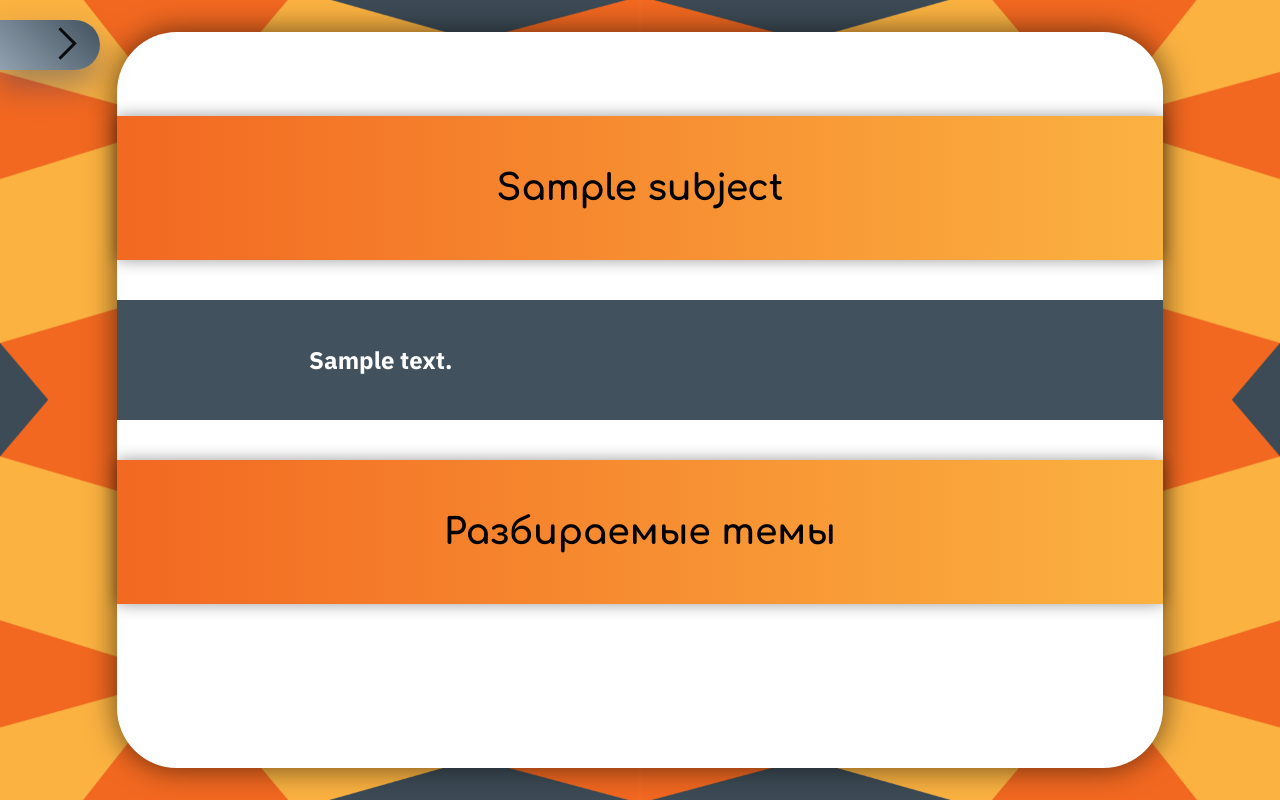
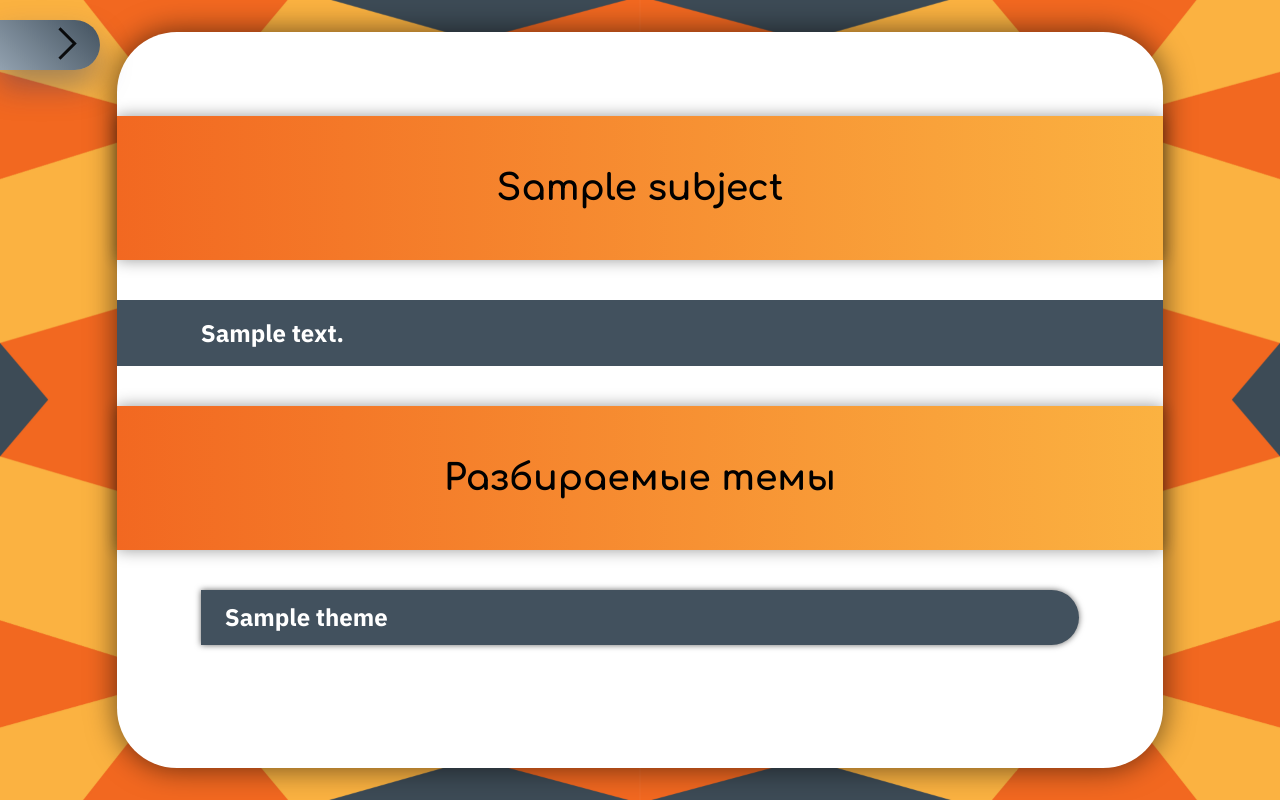
Before and after one commit to GudimArt/DiplomWeb, a Django app: template templates/subject_school_curriculum.html in a window 1280 px wide. Run offline with Django 3.2, Linux system fonts and the light colour scheme; the template is opened without the code that fills it: most values are stand-ins (such as "Sample title", 1, 10 or a date in 2020).

Commit message:
content themes subject

```diff
--- a/main/admin.py
+++ b/main/admin.py
@@ -4,3 +4,4 @@ from main.models import *
 
 admin.site.register(School_curriculum)
 admin.site.register(Subject_school_curriculum)
+admin.site.register(Theme_school_subjects)
--- a/main/views.py
+++ b/main/views.py
@@ -14,5 +14,6 @@ def school_curriculums(request):
     return render(request, 'school_curriculums.html', locals())
 
 def subject_school_curriculums(request, id_subject):
-    subject = get_subject_by_id(id_subject)
+    subject = get_subject_by_id(id_subject)[0]
+    themes = get_themes_by_subject(subject)
     return render(request, 'subject_school_curriculum.html', locals())
--- a/static/css/style.css
+++ b/static/css/style.css
@@ -775,9 +775,9 @@
     flex-direction: column;
     z-index: 1;
     width: 80%;
-    min-height: 100%;
+    min-height: 100vh;
     margin-left: 20%;
-    padding: calc(12% + 4em) 2em 6em 2em;
+    padding: calc(12% + 4em) 2em 6em 4em;
     box-shadow: 0 0 20px rgb(0 0 0 / 40%);
 
     background: linear-gradient(#f06928, #f7bb38);
@@ -826,6 +826,11 @@
     color: white;
     font-size: 20px;
 }
+.school-curriculum-main-block-content__aggregator{
+    display: flex;
+    width: 100%;
+    justify-content: space-between;
+}
 .school-curriculum-main-block-content-controller-types-school-class__item.active{
     background-color: #42515e;
 }
@@ -849,22 +854,28 @@
     width: 100%;
     height: 55px;
     margin-top: 10px;
-    margin-bottom: 10px;
+    margin-bottom: 0.4em;
+    padding-left: 1em;
 
     transition: all 1s;
 
     color: black;
-    border-radius: 20px;
+    border-bottom-right-radius: 30px;
+    border-top-right-radius: 30px;
     background-color: white;
 
     align-content: flex-start;
     align-items: center;
-    justify-content: center;
+    justify-content: flex-start;
+
+    box-shadow: 0 0 6px rgb(0 0 0 / 60%);
 }
 .school-curriculum-main-block-content-subsection-item__title:hover
 {
     color: white;
     background-color: #42515e;
+
+    box-shadow: 0 0 6px rgb(0 0 0 / 0%);
 }
 
 /* ---subjects-page-------------------------------------------------------------------------------------------*/
@@ -938,7 +949,7 @@
 
     width: 100%;
     margin: 20px 0 20px 0;
-    padding: 2em 8em 2em 8em;
+    padding: 2% 8% 2% 8%;
 
     background: rgba(66,81,94,1);
 
@@ -950,6 +961,89 @@
 {
     font-size: 24px;
     font-weight: bold;
-
+    text-align: justify;
     color: white;
 }
+
+.themes_subject{
+    display: flex;
+    flex-direction: column;
+    align-content: center;
+    justify-content: center;
+    align-items: center;
+    width: 100%;
+    margin-top: 20px;
+    margin-bottom: 20px;
+
+}
+.themes_subject__item{
+    display: flex;
+    flex-direction: column;
+    align-content: center;
+    justify-content: center;
+    align-items: center;
+    margin-bottom: 1em;
+    width: 100%;
+}
+.themes_subject_item__title{
+    font-size: 24px;
+    font-weight: bold;
+    display: flex;
+    flex-direction: row;
+    width: calc(100% - 16%);
+    height: 55px;
+    padding-left: 1em;
+    transition: all 1s;
+    color: white;
+    border-bottom-right-radius: 30px;
+    border-top-right-radius: 30px;
+    background-color: rgba(66,81,94,1);
+    align-content: flex-start;
+    align-items: center;
+    justify-content: flex-start;
+    box-shadow: 0 0 6px rgb(0 0 0 / 60%);
+}
+.themes_subject_item__title.active{
+    width: 100%;
+    border-bottom-right-radius: 0;
+    border-top-right-radius: 0;
+    background-color: white;
+    color: black;
+    margin-left: 0;
+}
+.themes_subject_item__title:hover{
+    background-color: white;
+    color: black;
+}
+.themes_subject_item__description{
+    display: none;
+    font-size: 24px;
+    opacity: 0;
+    flex-direction: column;
+    width: 100%;
+    color: white;
+    padding: 2% 8% 2% 8%;
+    background: rgba(66,81,94,1);
+    align-items: flex-start;
+    justify-content: center;
+    align-content: flex-start;
+    text-align: justify;
+}
+.themes_subject_item__description.active{
+    animation: show_themes_subject_item__description 2s linear forwards;
+}
+@keyframes show_themes_subject_item__description
+{
+    0%
+    {
+        opacity: 0;
+    }
+    30%
+    {
+        opacity: 0;
+    }
+    100%
+    {
+        opacity: 1;
+    }
+}
--- /dev/null
+++ b/static/js/scripts/controller_themes_subject_item.js
@@ -0,0 +1,20 @@
+let themes_subject_title = document.querySelectorAll(".themes_subject_item__title");
+for(let theme_subject_title of themes_subject_title) {
+    theme_subject_title.addEventListener("click", e => {
+        e.preventDefault();
+        if(theme_subject_title.classList.contains('active')){
+            theme_subject_title.classList.remove('active');
+            themes_subject__item = theme_subject_title.parentNode;
+            themes_subject_item__description = themes_subject__item.querySelector(".themes_subject_item__description");
+            themes_subject_item__description.style.display = 'none'
+            themes_subject_item__description.classList.remove('active');
+        }
+        else{
+            theme_subject_title.classList.add('active');
+            themes_subject__item = theme_subject_title.parentNode;
+            themes_subject_item__description = themes_subject__item.querySelector(".themes_subject_item__description");
+            themes_subject_item__description.style.display = 'flex'
+            themes_subject_item__description.classList.add('active');
+        }
+    })
+};
--- a/templates/school_curriculums.html
+++ b/templates/school_curriculums.html
@@ -39,6 +39,8 @@
                                 <h2>{{key.title}}</h2>
                             </div>
                         </div>
+
+                        <div  class="school-curriculum-main-block-content__aggregator" >
                             <div class="school-curriculum-main-block-content__controller-types-school-class" >
                                 {% for type_school_class in types_school_class %}
                                     <a href="" class="school-curriculum-main-block-content-controller-types-school-class__item" data-index={{type_school_class}}> {{type_school_class}} класс </a>
@@ -61,6 +63,7 @@
                             {% endfor %}
                         </div>
                     </div>
+                </div>
                 {% endfor %}
             </div>
         </main>
--- a/templates/subject_school_curriculum.html
+++ b/templates/subject_school_curriculum.html
@@ -21,20 +21,32 @@
             </div>
             <div class="subject__container __container">
                 <div class="subject-container__content">
-                    {% for subject in subject %}
                     <div class="subject_wrapper__title subject_content__title">
                         <h3>{{subject.title}}</h3>
                     </div>
-                    <div class="subject_wrapper__description subject_content__description">
+                    <div class="subject_wrapper__description subject_content__description ">
                         <p>{{subject.description}}</p>
                     </div>
                     <div class="subject_wrapper__title subject_content__title">
                         <h3>Разбираемые темы</h3>
                     </div>
-                    {% endfor %}
+                    <div class="themes_subject">
+                        {% for theme in themes %}
+                        <div class="themes_subject__item">
+                            <div class="themes_subject_item__title">
+                                <p>{{theme.title}}</p>
+                            </div>
+                            <div class="themes_subject_item__description">
+                                <p>{{theme.description}}</p>
+                            </div>
+                        </div>
+                        {% endfor %}
+                    </div>
                 </div>
             </div>
         </main>
     </div>
+
+    <script src="/static/js/scripts/controller_themes_subject_item.js"></script>
 </body>
 </html>
```
Also changed, not shown: main/models.py (+18 -1 lines), main/services.py (+6 -3 lines), static/js/scripts/init_school_curriculum_page.js (+14 -12 lines), db.sqlite3, main/migrations/0005_theme_school_subjects.py (added), 1 other file. Lines whose indentation alone changed are shown as unchanged.
